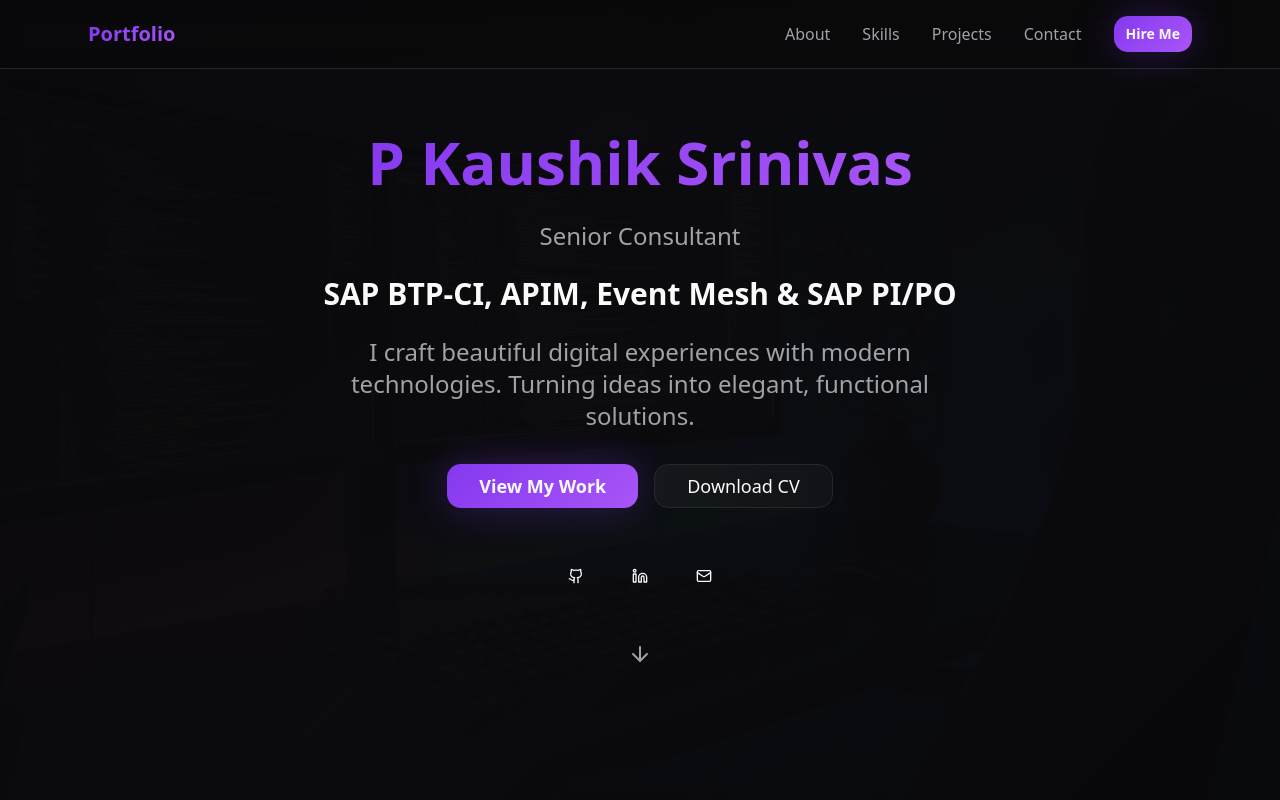
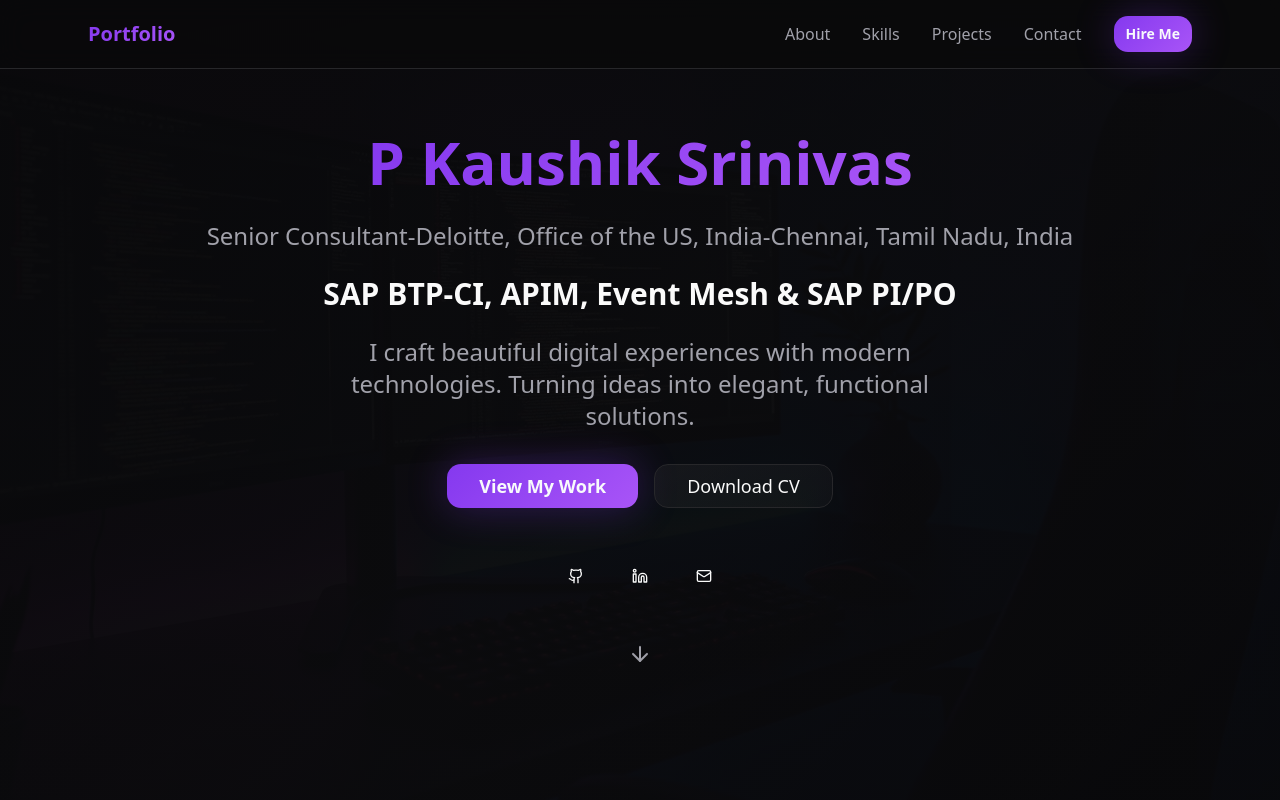
Before and after one commit to pksrinivas/pksrinivas-portfolio, a React (Vite) app: page / in a window 1280 px wide. Shown: the top 800 px of the page. Built offline with nearby package versions, Linux system fonts and the light colour scheme.

Commit message:
Update hero section title
Replaced "Senior Consultant" with "Senior Consultant-Deloitte, Office of the US, India-Chennai, Tamil Nadu, India" in the hero section.

```diff
--- a/src/components/Hero.tsx
+++ b/src/components/Hero.tsx
@@ -24,7 +24,7 @@ const Hero = () => {
               </span>
               <br />
               <span className="text-muted-foreground text-xl md:text-2xl font-normal">
-                Senior Consultant
+                Senior Consultant-Deloitte, Office of the US, India-Chennai, Tamil Nadu, India
               </span>
               <br />
               <span className="text-foreground text-2xl md:text-3xl">
```
